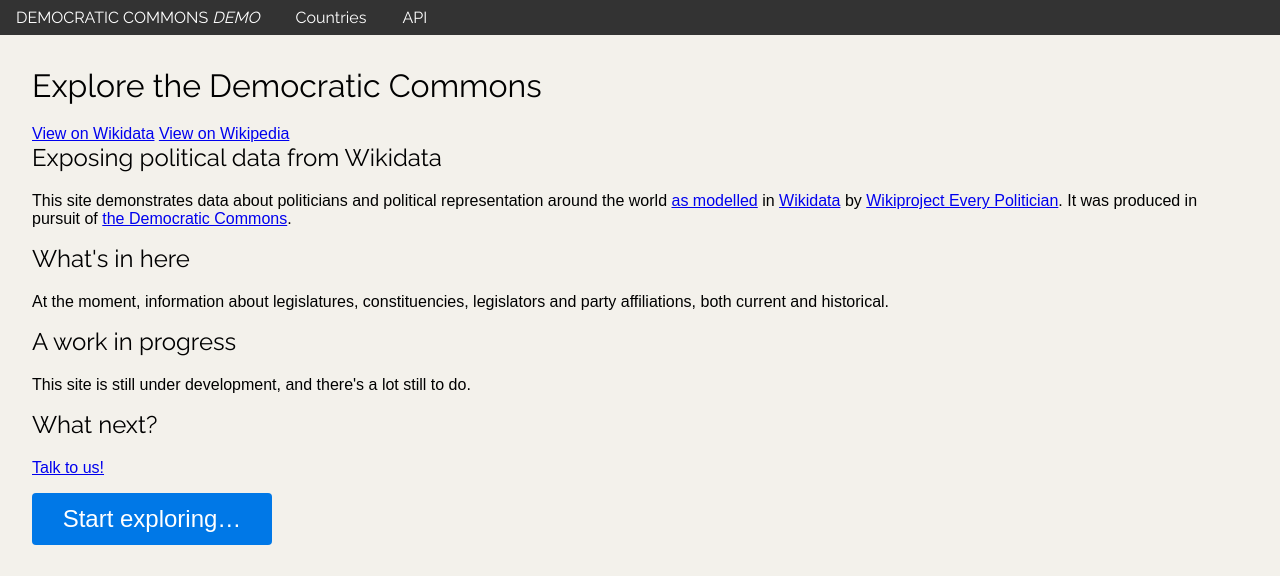
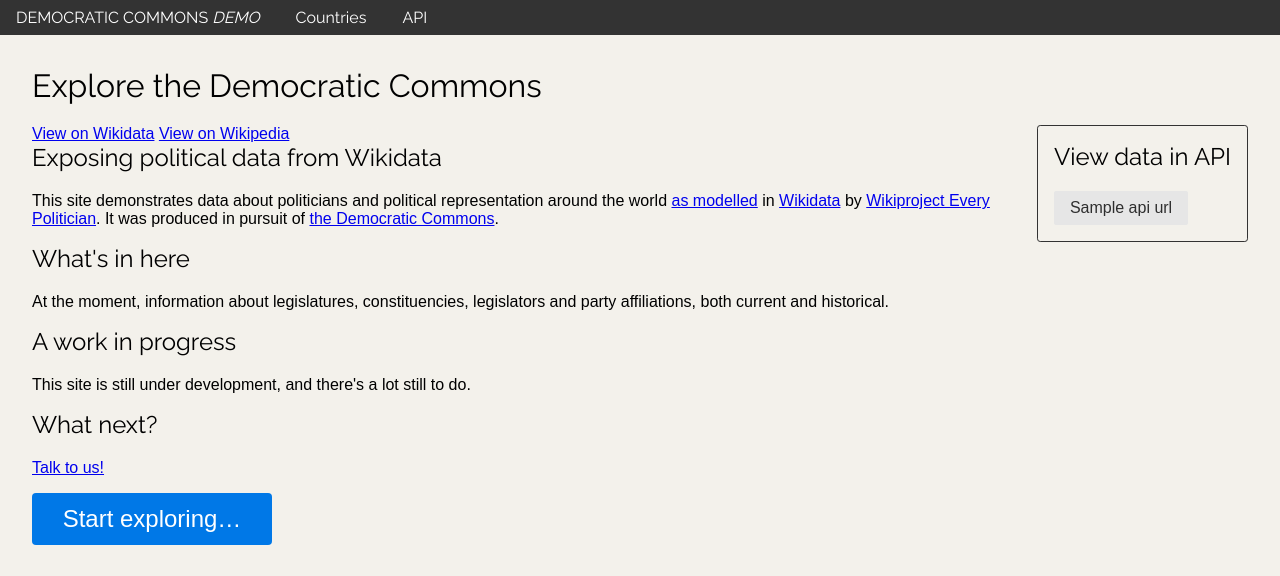
Before and after one commit to everypolitician/commons-api, a Django app: template commons_api/templates/index.html in a window 1280 px wide. Shown: the top 576 px of the page. Run offline with Django 3.2, Linux system fonts and the light colour scheme; the template is opened without the code that fills it: most values are stand-ins (such as "Sample title", 1, 10 or a date in 2020); some libraries are stand-ins or nearby versions.

Commit message:
Add APILinksMixin and template to link from normal pages to API

```diff
--- a/commons_api/static/css/base.css
+++ b/commons_api/static/css/base.css
@@ -78,3 +78,14 @@
     height: 32px;
     text-indent: -9999px;
 }
+
+.api-links {
+    padding: 1em;
+    float: right;
+    border: 1px solid #333;
+    border-radius: 0.2em;
+}
+
+.api-links h3 {
+    margin: 0.2em 0 0 0;
+}
--- a/commons_api/templates/base.html
+++ b/commons_api/templates/base.html
@@ -53,6 +53,7 @@
                     {% block header %}<h1>{% block h1_title %}{{ object.label|default:"Hello" }}{% endblock %}</h1>{% endblock %}
 
                     {% include "wikidata/wikimedia_links.html" %}
+                    {% include "wikidata/api_links.html" %}
                     {% block actions %}{% endblock %}
                 {% endblock %}
                 {% block content %}
--- a/commons_api/wikidata/apps.py
+++ b/commons_api/wikidata/apps.py
@@ -17,7 +17,7 @@
     def refresh_legislatures_when_country_created(self, sender, instance, created, **kwargs):
         from commons_api.wikidata.tasks import refresh_legislatures
 
-        if created:
+        if created and not instance.refresh_legislatures_last_queued:
             queued_at = timezone.now()
             sender.objects.filter(id=instance.id).update(refresh_legislatures_last_queued=queued_at)
             refresh_legislatures.delay(id=instance.id, queued_at=queued_at)
--- /dev/null
+++ b/commons_api/wikidata/templates/wikidata/api_links.html
@@ -0,0 +1,15 @@
+{% if api_urls %}
+    <div class="api-links">
+        <h2>View data in API</h2>
+        {% for api_url in api_urls %}
+            {% if api_urls|length > 1 %}
+                <h3>{{ api_url.name|capfirst }}</h3>
+            {% endif %}
+            <div class="pure-button-group" role="group" aria-label="{{ api_url.name }}">
+                {% for api_url in api_url.urls %}
+                    <a href="{{ api_url.url }}" class="pure-button">{{ api_url.name }}</a>
+                {% endfor %}
+            </div>
+        {% endfor %}
+    </div>
+{% endif %}
```
Also changed, not shown: commons_api/wikidata/tests/__init__.py (+1 -0 lines), commons_api/wikidata/tests/api_links.py (added, +74 -0 lines), commons_api/wikidata/views.py (+45 -0 lines).
